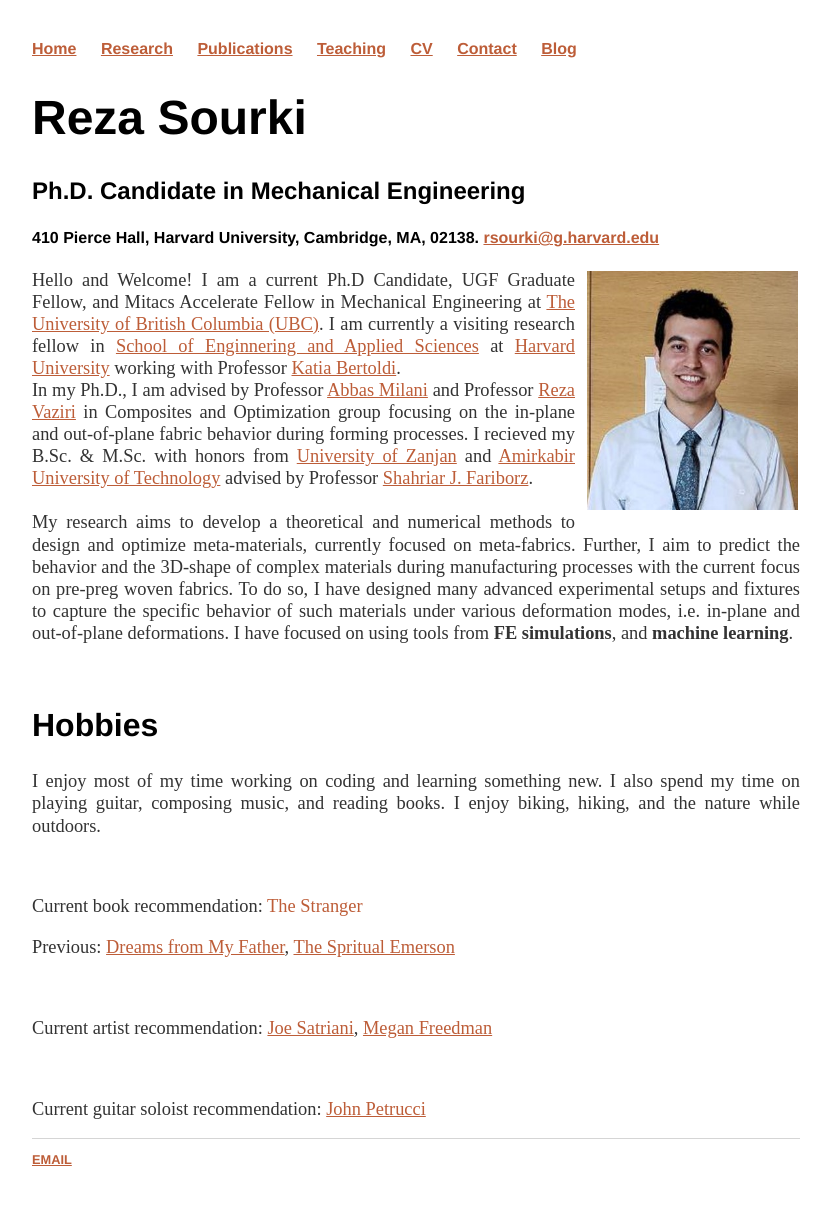
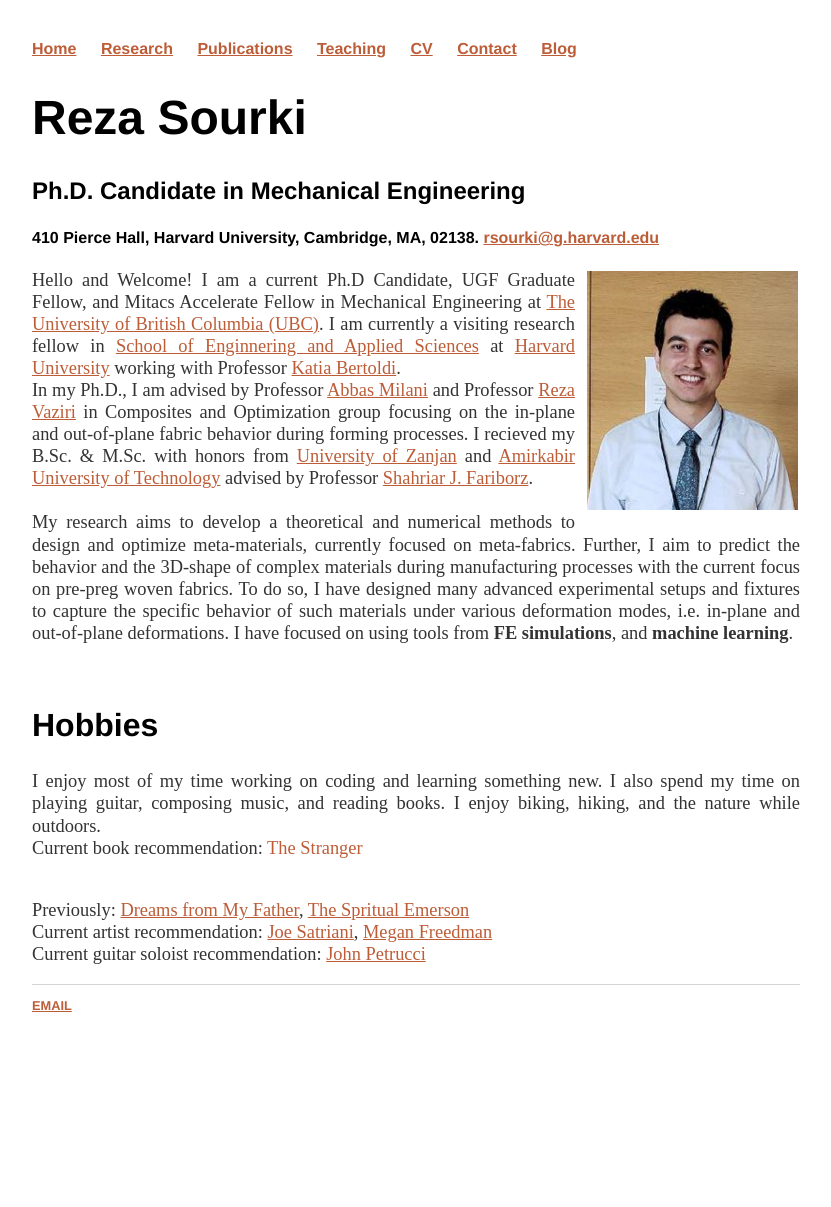
Before and after one commit to rsourki/rsourki.github.io, a Jekyll site: the page built from index.html, in a window 1280 px wide. Shown: the whole page, without its empty margins (224-1055 px from the left). Built offline with Jekyll 4.4.1, drawn with Linux system fonts in a browser that asks for light colours; after the commit the page ends 1053 px from its top, so only the background shows below that.

Commit message:
Update index.html

```diff
--- a/index.html
+++ b/index.html
@@ -41,17 +41,15 @@
 	<br>
 	<h2>Hobbies</h2>
 	<p>I enjoy most of my time working on coding and learning something new.
-	I also spend my time on playing guitar, composing music, and reading books. I enjoy biking, hiking, and the nature while outdoors.<p>
+	I also spend my time on playing guitar, composing music, and reading books. I enjoy biking, hiking, and the nature while outdoors.
 	<br>
-	<p>Current book recommendation: <a https://en.wikipedia.org/wiki/The_Stranger_(Camus_novel)> The Stranger</a><p>
-		<p>Previous: <a href=https://en.wikipedia.org/wiki/Dreams_from_My_Father> Dreams from My Father</a>,
+	Current book recommendation: <a https://en.wikipedia.org/wiki/The_Stranger_(Camus_novel)> The Stranger</a><p>
+	<br>Previously: <a href=https://en.wikipedia.org/wiki/Dreams_from_My_Father> Dreams from My Father</a>,
 			     <a href="https://www.goodreads.com/book/show/262300.The_Spiritual_Emerson"> The Spritual Emerson</a>
-	<p>
 
 	<br>
-	<p>Current artist recommendation: <a href="https://open.spotify.com/artist/2yzxX2DI9LFK8VFTyW2zZ8"> Joe Satriani</a>, <a href="https://open.spotify.com/artist/3fdr15UunbuZxGUETXRqUk"> Megan Freedman</a>
-	<p>
+	Current artist recommendation: <a href="https://open.spotify.com/artist/2yzxX2DI9LFK8VFTyW2zZ8"> Joe Satriani</a>, <a href="https://open.spotify.com/artist/3fdr15UunbuZxGUETXRqUk"> Megan Freedman</a>
 	<br>
-	<p>Current guitar soloist recommendation: <a href="https://open.spotify.com/artist/4zvIE8a1h7L0IED4r4qKk1"> John Petrucci</a><p>
+	Current guitar soloist recommendation: <a href="https://open.spotify.com/artist/4zvIE8a1h7L0IED4r4qKk1"> John Petrucci</a>
 	</p>
 </div><!-- /.blurb -->
```
